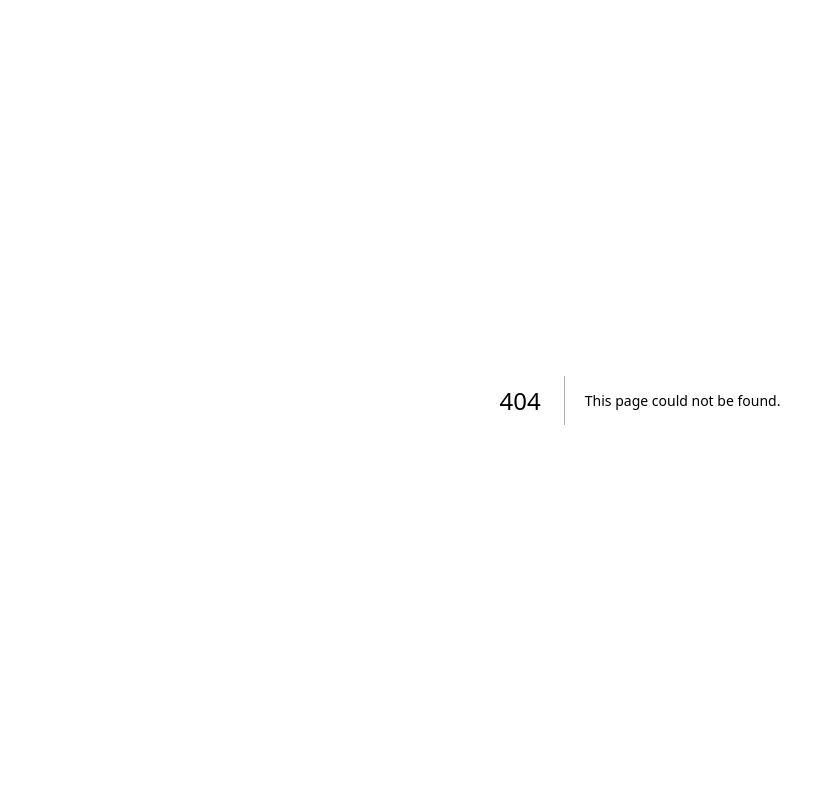
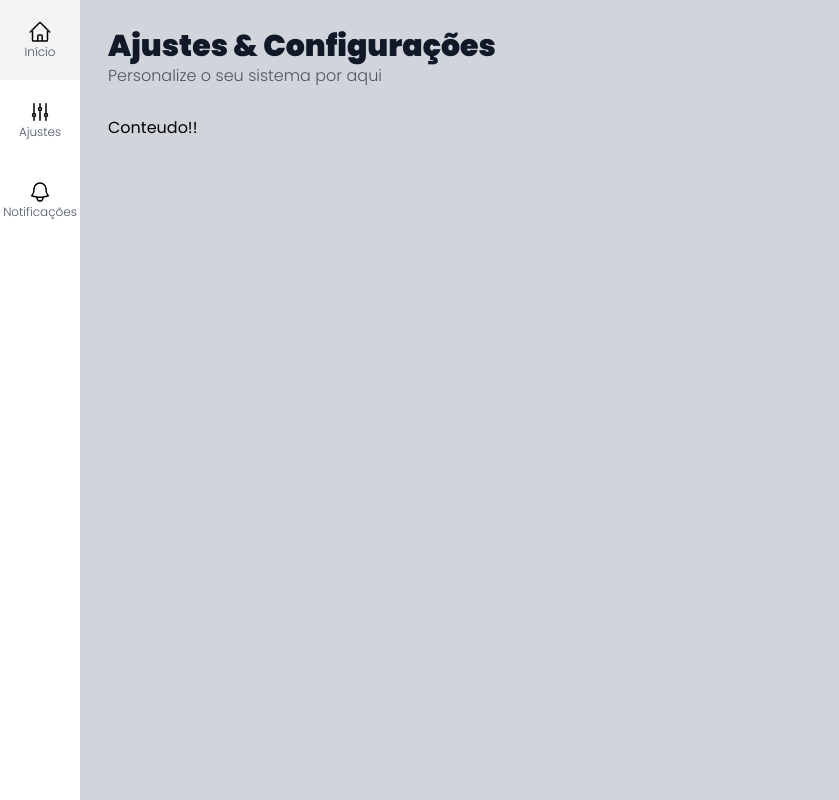
Before and after one commit to marcelolinck/admin-template, a Next.js app: page /ajustes in a window 1280 px wide. Before the commit this address had no page. Shown: the whole page, without its empty margins (0-839 px from the left). Built offline with nearby package versions, Linux system fonts and the light colour scheme.

Commit message:
Ajustando componente titulo

```diff
--- a/src/components/template/MenuItem.tsx
+++ b/src/components/template/MenuItem.tsx
@@ -11,7 +11,7 @@ export default function MenuItem(props: MenuItemProps) {
         <li className={`
         hover:bg-gray-100
         `}>
-            <Link href={props.url}></Link>
+            <Link href={props.url} legacyBehavior>
             <a className={`flex flex-col justify-center items-center h-20 w-20`} >
                 {props.icone}
                 <span className={`
@@ -20,6 +20,7 @@ export default function MenuItem(props: MenuItemProps) {
                     {props.texto}
                 </span>
             </a>
+            </Link>
         </li>
     )
 }
--- a/src/components/template/MenuLateral.tsx
+++ b/src/components/template/MenuLateral.tsx
@@ -1,4 +1,4 @@
-import { IconeAjustes, IconeCasa, IconeSino } from "../Icons"
+import { IconeAjustes, IconeCasa, IconeSino } from "../Icons/Index"
 import MenuItem from "./MenuItem"
 
 export default function MenuLateral() {
@@ -6,7 +6,7 @@ export default function MenuLateral() {
         <aside>
             <ul>
                 <MenuItem url="/" texto="Início" icone={IconeCasa} />
-                <MenuItem url="/Ajustes" texto="Ajustes" icone={IconeAjustes} />
+                <MenuItem url="/ajustes" texto="Ajustes" icone={IconeAjustes} />
                 <MenuItem url="/notificacoes" texto="Notificações" icone={IconeSino} />
             </ul>
         </aside>
--- a/src/components/template/Titulo.tsx
+++ b/src/components/template/Titulo.tsx
@@ -7,11 +7,14 @@ export default function Titulo(props: TituloProps){
     return(
         <div>
             <h1 className={`
+            font-black text-3xl
+            text-gray-900
             `}>
                 {props.titulo}
             </h1>
             <h2 className={`
-
+            font-light
+            text-gray-600
             `}>
                 {props.subtitulo}
             </h2>
--- /dev/null
+++ b/src/pages/ajustes.tsx
@@ -0,0 +1,10 @@
+import Layout from '../components/template/Layout'
+export default function Ajustes() {
+  return (
+    <Layout
+      titulo="Ajustes & Configurações"
+      subtitulo="Personalize o seu sistema por aqui">
+      <h3>Conteudo!!</h3>
+    </Layout>
+  )
+}
--- a/src/pages/index.tsx
+++ b/src/pages/index.tsx
@@ -1,8 +1,8 @@
 import Layout from '../components/template/Layout'
 export default function Home() {
   return (
-    <Layout titulo="Pagina Inicial" subtitulo="Estamos construindo um template admin">
-      <h3>Conteudo!!</h3>
+    <Layout titulo="Página Inicial" subtitulo="Estamos construindo um template admin">
+      <h3>Conteúdo!!</h3>
     </Layout>
   )
 }
```
